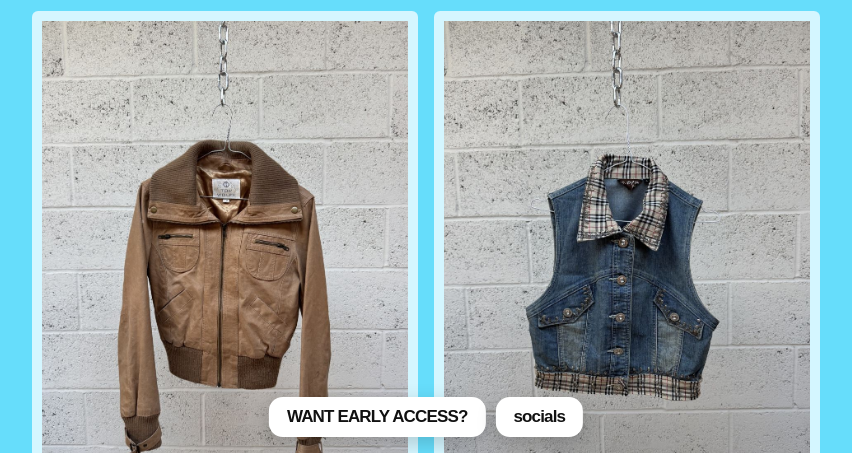
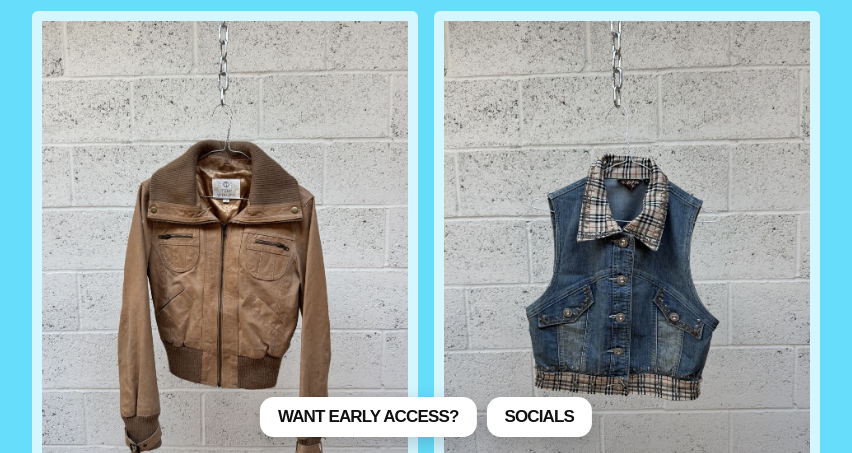
Before and after one commit to IDEKY2K/y2k-annual-sale, a plain HTML site: page index.html in a window 1280 px wide. Shown: the part 347-800 px from the top of the page, without its empty margins (214-1066 px from the left). Drawn offline with Linux system fonts and the light colour scheme; no server answers.

Commit message:
index.html

```diff
--- a/index.html
+++ b/index.html
@@ -53,7 +53,7 @@ footer{padding-block:28px 40px;font-size:13px;font-weight:700;text-align:center;
 </header>
 <main class="wrap" id="cats" style="padding-top:14px"></main>
 <footer class="wrap">@Y2KXVINTAGE</footer>
-<div class="topbar"><a class="banner" id="early" href="https://linktr.ee/y2kxvintage?utm_source=annual_sale_page&amp;utm_medium=qr&amp;utm_campaign=early_access">Want early access?</a><a class="banner lower" href="https://www.instagram.com/y2kxvintage/" target="_blank" rel="noopener">socials</a></div>
+<div class="topbar"><a class="banner" id="early" href="https://linktr.ee/y2kxvintage?utm_source=annual_sale_page&amp;utm_medium=qr&amp;utm_campaign=early_access">Want early access?</a><a class="banner lower" href="https://www.instagram.com/y2kxvintage/" target="_blank" rel="noopener">SOCIALS</a></div>
 <script>
 // Two versions of this page: London (default, with early access) and Brighton & Leeds (/brighton-leeds, no early access).
 // Brighton & Leeds QR tags start with "bl-".
```
